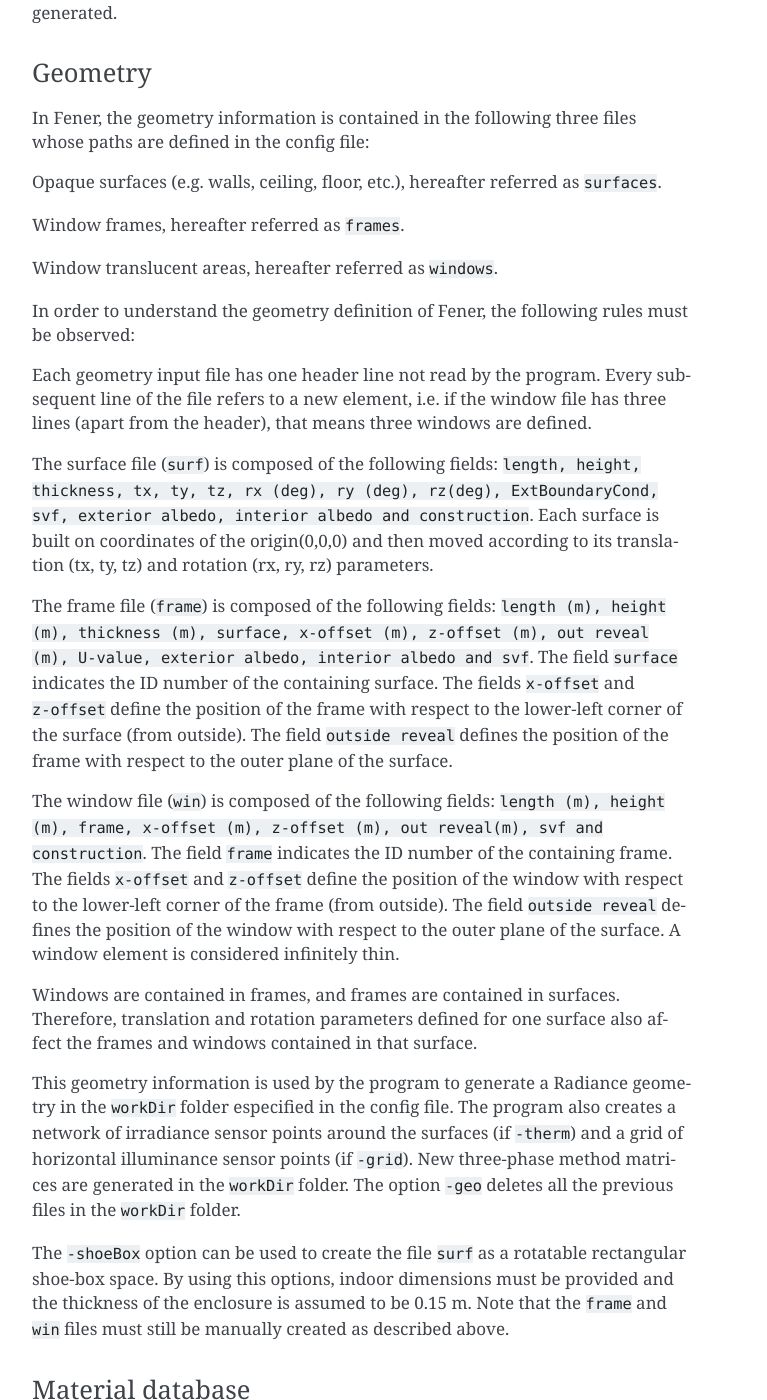
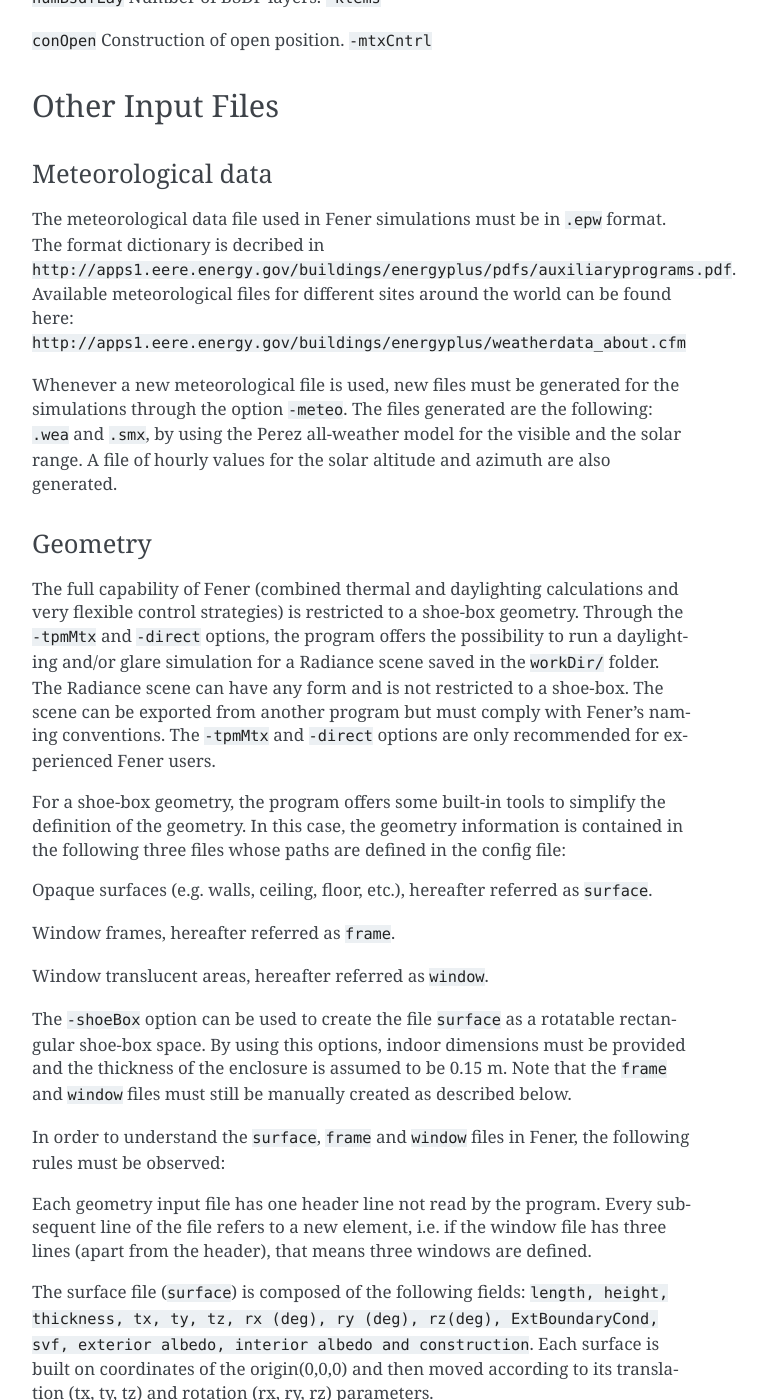
Before and after one commit to bbuenoun/Fener, a Sphinx documentation site: the page built from docs/manual.rst, in a window 1280 px wide and 1400 px high, scrolled down 7481 px. Shown: the whole window, without its empty margins (388-1155 px from the left). Built offline with Sphinx 7.4.7, drawn with Linux system fonts in a browser that asks for light colours; pages that are not in the unit, such as notebooks, are missing from menus; some of the changed text lies outside the part shown.

Commit message:
add the possibility to run a daylighting or glare simulation of a given Radiance scene, different from a shoe-box geometry. One new option -direct has been included to be used in combination with the -tpmMtx option. The documentation has been updated accordingly.

```diff
--- a/docs/manual.rst
+++ b/docs/manual.rst
@@ -56,6 +56,12 @@
 
   > python3 ./src/fener.py {directory_path}/config.fnr -daylight -grid
 
+One can also run a daylight and/or glare calculation for a given geometry in Radiance format.
+In this case, the geometry can deviate from a shoe-box and be exported from a CAD program. However,
+exported files must be re-edited to comply with Fener naming conventions::
+
+  > python3 ./src/fener.py {directory_path}/config.fnr -c 20 -tpmMtx -daylight -glare -direct
+
 .. _program_options:
 
 Program Options
@@ -102,6 +108,10 @@
 Option :file:`-schCntrl` controls a fenestration system based on a predefined schedule of window construction. The schedule must be specified in the :file:`config.fnr` file.
 
 Option :file:`-mtxCntrl` controls a fenestration system based on a matrix of conditions that depend on internal variables (e.g. indoor temperature, solar radiation on the facade, etc.).
+
+Option :file:`-tpmMtx` generates the three-phase method matrices for a given Radiance scene in the :file:`workDir/` folder. The Radiance scene must comply with Fener naming conventions. Generated files are available for other simulations with the same geometry. This option combined with the option :file:`-direct` provides full flexibility for the scene geometry. It is however limited to daylighting or glare calculations, and scheduled shading control.
+
+Option :file:`-direct` tells the program to use the files in :file:`workDir/` to run a daylighting or glare simulation. The number of required inputs is therefore minimal. This option can be combined with the option :file:`-schCntrl` to simulate a scheduled control strategy. In order to generate the three-phase method matrices for the direct simulation, use the option :file:`-tpmMtx`.
 
 .. _input-data-file:
 
@@ -218,23 +228,23 @@
 :file:`endDay`
 End Day of Month of the simulation.
 
-:file:`iniDayWeek`
-Day of Week for first of January {1-Monday, 2-Tuesday, ...}
-
 :file:`volume`
-Room volume [m3]
+Room volume [m3]. :file:`-therm`
 
 :file:`floorArea`
-Floor area [m2]
+Floor area [m2]. :file:`-therm`
 
 :file:`floor` (e.g. :file:`0`)
-Floor surface {id of the surface considered to be the floor, 0-first}
+Floor surface {id of the surface considered to be the floor, 0-first}.
 
 :file:`grndAlb`
-Ground albedo.
+Ground albedo. :file:`-meteo`
+
+:file:`numWin`
+Number of windows. :file:`-direct`
 
 :file:`numConWin`
-Number of window constructions.
+Number of window constructions. :file:`-mtxCntrl`
 
 :file:`powerLight`
 Lights Watts per Zone Floor Area [W/m2]. :file:`-therm`
@@ -361,30 +371,32 @@
 Geometry
 -----------------
 
-In Fener, the geometry information is contained in the following three files whose paths are defined in the config file:
+The full capability of Fener (combined thermal and daylighting calculations and very flexible control strategies) is restricted to a shoe-box geometry. Through the  :file:`-tpmMtx` and  :file:`-direct` options, the program offers the possibility to run a daylighting and/or glare simulation for a Radiance scene saved in the :file:`workDir/` folder. The Radiance scene can have any form and is not restricted to a shoe-box. The scene can be exported from another program but must comply with Fener's naming conventions. The :file:`-tpmMtx` and  :file:`-direct` options are only recommended for experienced Fener users.
 
-Opaque surfaces (e.g. walls, ceiling, floor, etc.), hereafter referred as :file:`surfaces`.
+For a shoe-box geometry, the program offers some built-in tools to simplify the definition of the geometry. In this case, the geometry information is contained in the following three files whose paths are defined in the config file:
 
-Window frames, hereafter referred as :file:`frames`.
+Opaque surfaces (e.g. walls, ceiling, floor, etc.), hereafter referred as :file:`surface`.
 
-Window translucent areas, hereafter referred as :file:`windows`.
+Window frames, hereafter referred as :file:`frame`.
 
-In order to understand the geometry definition of Fener, the following rules must be observed:
+Window translucent areas, hereafter referred as :file:`window`.
+
+The :file:`-shoeBox` option can be used to create the file :file:`surface` as a rotatable rectangular shoe-box space. By using this options, indoor dimensions must be provided and the thickness of the enclosure is assumed to be 0.15 m. Note that the :file:`frame` and :file:`window` files must still be manually created as described below.
+
+In order to understand the :file:`surface`, :file:`frame` and :file:`window` files in Fener, the following rules must be observed:
 
 Each geometry input file has one header line not read by the program.
 Every subsequent line of the file refers to a new element, i.e. if the window file has three lines (apart from the header), that means three windows are defined.
 
-The surface file (:file:`surf`) is composed of the following fields: :file:`length, height, thickness, tx, ty, tz, rx (deg), ry (deg), rz(deg), ExtBoundaryCond, svf, exterior albedo, interior albedo and construction`. Each surface is built on coordinates of the origin(0,0,0) and then moved according to its translation (tx, ty, tz) and rotation (rx, ry, rz) parameters.
+The surface file (:file:`surface`) is composed of the following fields: :file:`length, height, thickness, tx, ty, tz, rx (deg), ry (deg), rz(deg), ExtBoundaryCond, svf, exterior albedo, interior albedo and construction`. Each surface is built on coordinates of the origin(0,0,0) and then moved according to its translation (tx, ty, tz) and rotation (rx, ry, rz) parameters.
 
 The frame file (:file:`frame`) is composed of the following fields: :file:`length (m), height (m), thickness (m), surface, x-offset (m), z-offset (m), out reveal (m), U-value, exterior albedo, interior albedo and svf`. The field :file:`surface` indicates the ID number of the containing surface. The fields :file:`x-offset` and :file:`z-offset` define the position of the frame with respect to the lower-left corner of the surface (from outside). The field :file:`outside reveal` defines the position of the frame with respect to the outer plane of the surface.
 
-The window file (:file:`win`) is composed of the following fields: :file:`length (m), height (m), frame, x-offset (m), z-offset (m), out reveal(m), svf and construction`. The field :file:`frame` indicates the ID number of the containing frame. The fields :file:`x-offset` and :file:`z-offset` define the position of the window with respect to the lower-left corner of the frame (from outside). The field :file:`outside reveal` defines the position of the window with respect to the outer plane of the surface. A window element is considered infinitely thin.
+The window file (:file:`window`) is composed of the following fields: :file:`length (m), height (m), frame, x-offset (m), z-offset (m), out reveal(m), svf and construction`. The field :file:`frame` indicates the ID number of the containing frame. The fields :file:`x-offset` and :file:`z-offset` define the position of the window with respect to the lower-left corner of the frame (from outside). The field :file:`outside reveal` defines the position of the window with respect to the outer plane of the surface. A window element is considered infinitely thin.
 
 Windows are contained in frames, and frames are contained in surfaces. Therefore, translation and rotation parameters defined for one surface also affect the frames and windows contained in that surface.
 
 This geometry information is used by the program to generate a Radiance geometry in the :file:`workDir` folder especified in the config file. The program also creates a network of irradiance sensor points around the surfaces (if :file:`-therm`) and a grid of horizontal illuminance sensor points (if :file:`-grid`). New three-phase method matrices are generated in the :file:`workDir` folder. The option :file:`-geo` deletes all the previous files in the :file:`workDir` folder.
-
-The :file:`-shoeBox` option can be used to create the file :file:`surf` as a rotatable rectangular shoe-box space. By using this options, indoor dimensions must be provided and the thickness of the enclosure is assumed to be 0.15 m. Note that the :file:`frame` and :file:`win` files must still be manually created as described above.
 
 .. _material_database:
 
```
Also changed, not shown: 4 other files.
